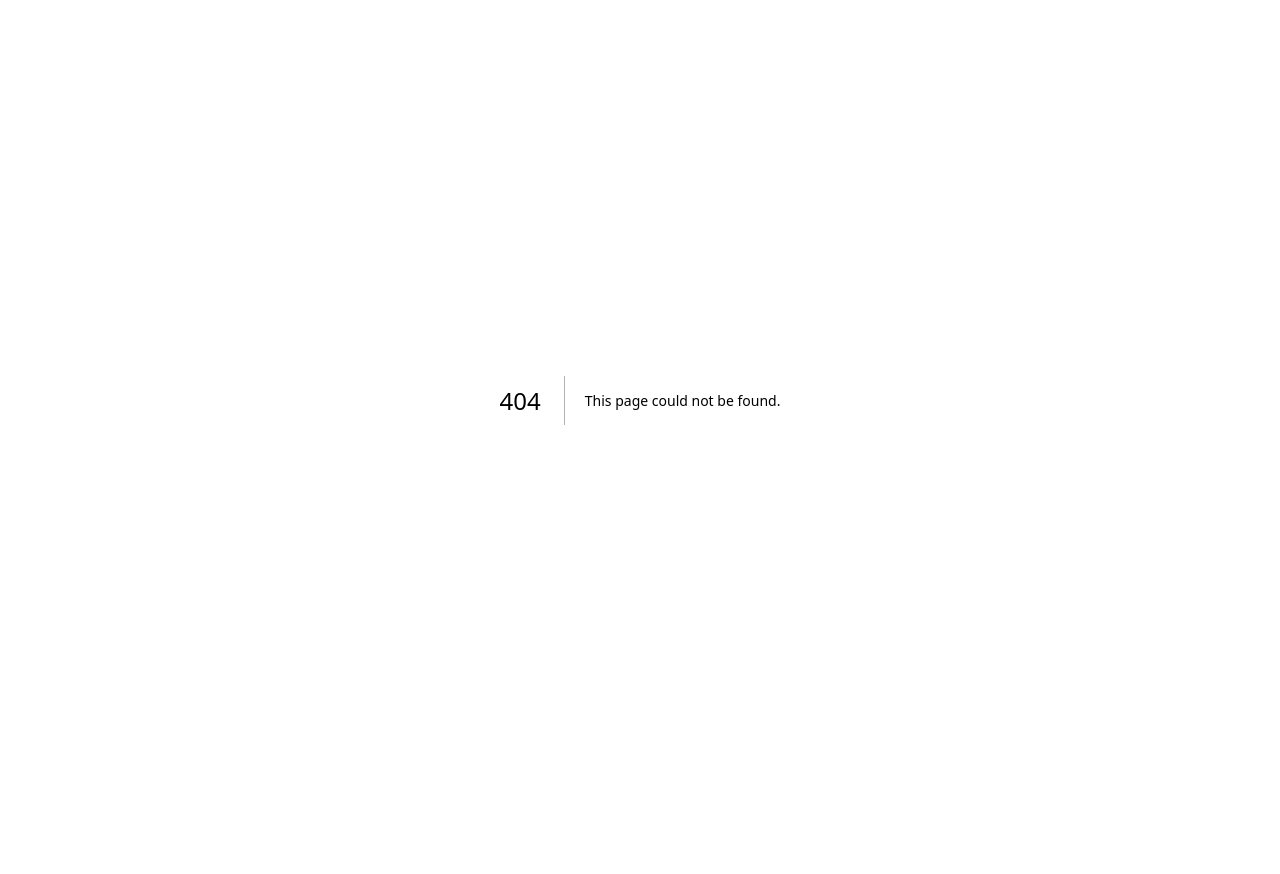
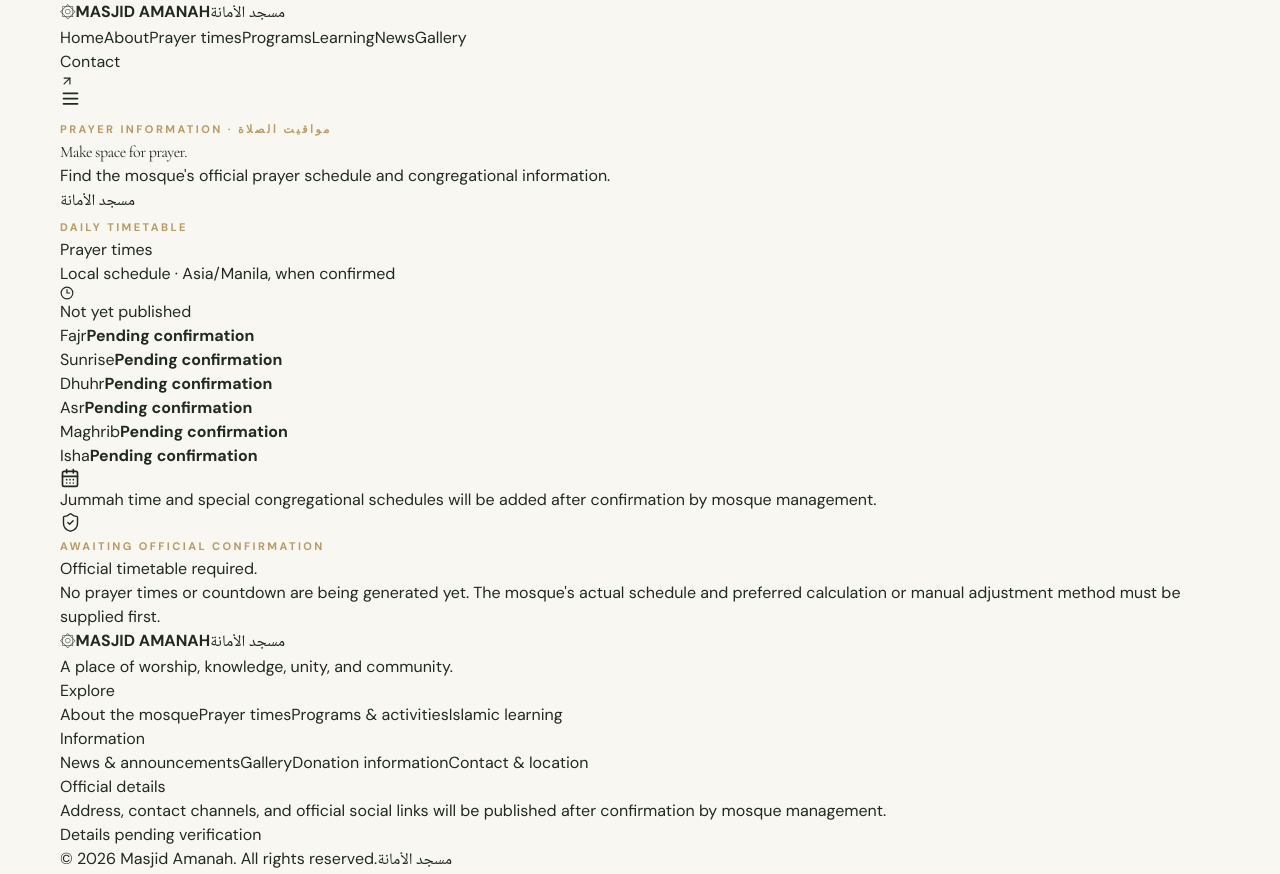
Before and after one commit to azuleermenu-dot/Masjid-Amanah-Mosque-, a Next.js app: page /prayer-times in a window 1280 px wide. Before the commit this address had no page. Before the commit the page ends 800 px from the top, so only its background shows below. Built offline with nearby package versions, Linux system fonts and the light colour scheme.

Commit message:
Add app/prayer-times/page.tsx

```diff
--- /dev/null
+++ b/app/prayer-times/page.tsx
@@ -0,0 +1,24 @@
+import type { Metadata } from "next";
+import { Clock3, CalendarDays } from "lucide-react";
+import { PageShell } from "@/components/page-shell";
+import { PendingPanel } from "@/components/pending-panel";
+
+export const metadata: Metadata = { title: "Prayer Times" };
+
+const prayers = ["Fajr", "Sunrise", "Dhuhr", "Asr", "Maghrib", "Isha"];
+
+export default function PrayerTimesPage() {
+  return (
+    <PageShell eyebrow="Prayer information · مواقيت الصلاة" title="Make space for prayer." description="Find the mosque's official prayer schedule and congregational information.">
+      <div className="prayer-toolbar">
+        <div><span className="eyebrow">Daily timetable</span><h2>Prayer times</h2><p>Local schedule · Asia/Manila, when confirmed</p></div>
+        <span className="status-pill"><Clock3 size={14} /> Not yet published</span>
+      </div>
+      <div className="prayer-list">
+        {prayers.map((prayer) => <div className="prayer-row" key={prayer}><span>{prayer}</span><strong>Pending confirmation</strong></div>)}
+      </div>
+      <div className="notice-card"><CalendarDays size={20} /><p>Jummah time and special congregational schedules will be added after confirmation by mosque management.</p></div>
+      <PendingPanel title="Official timetable required." description="No prayer times or countdown are being generated yet. The mosque's actual schedule and preferred calculation or manual adjustment method must be supplied first." />
+    </PageShell>
+  );
+}
```
